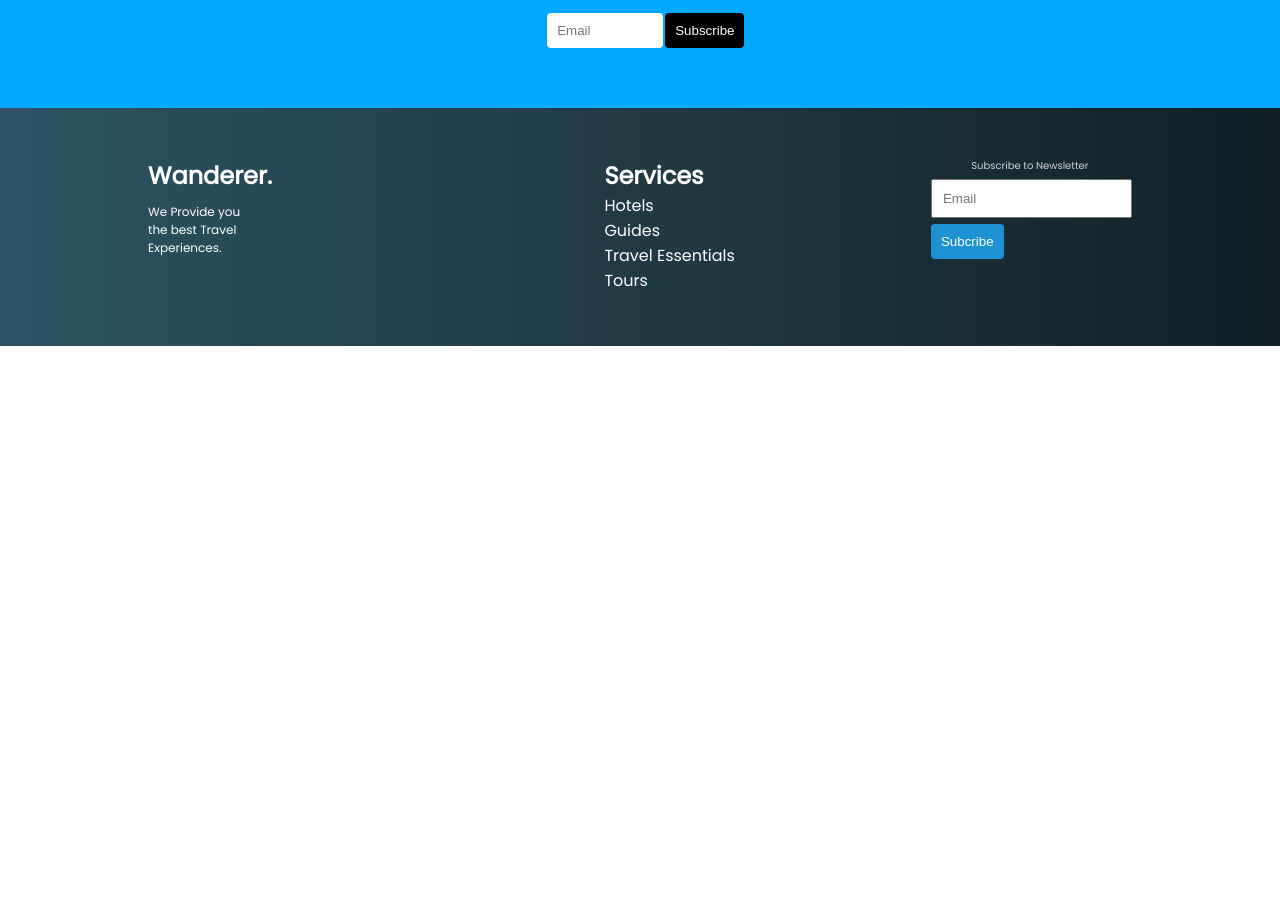
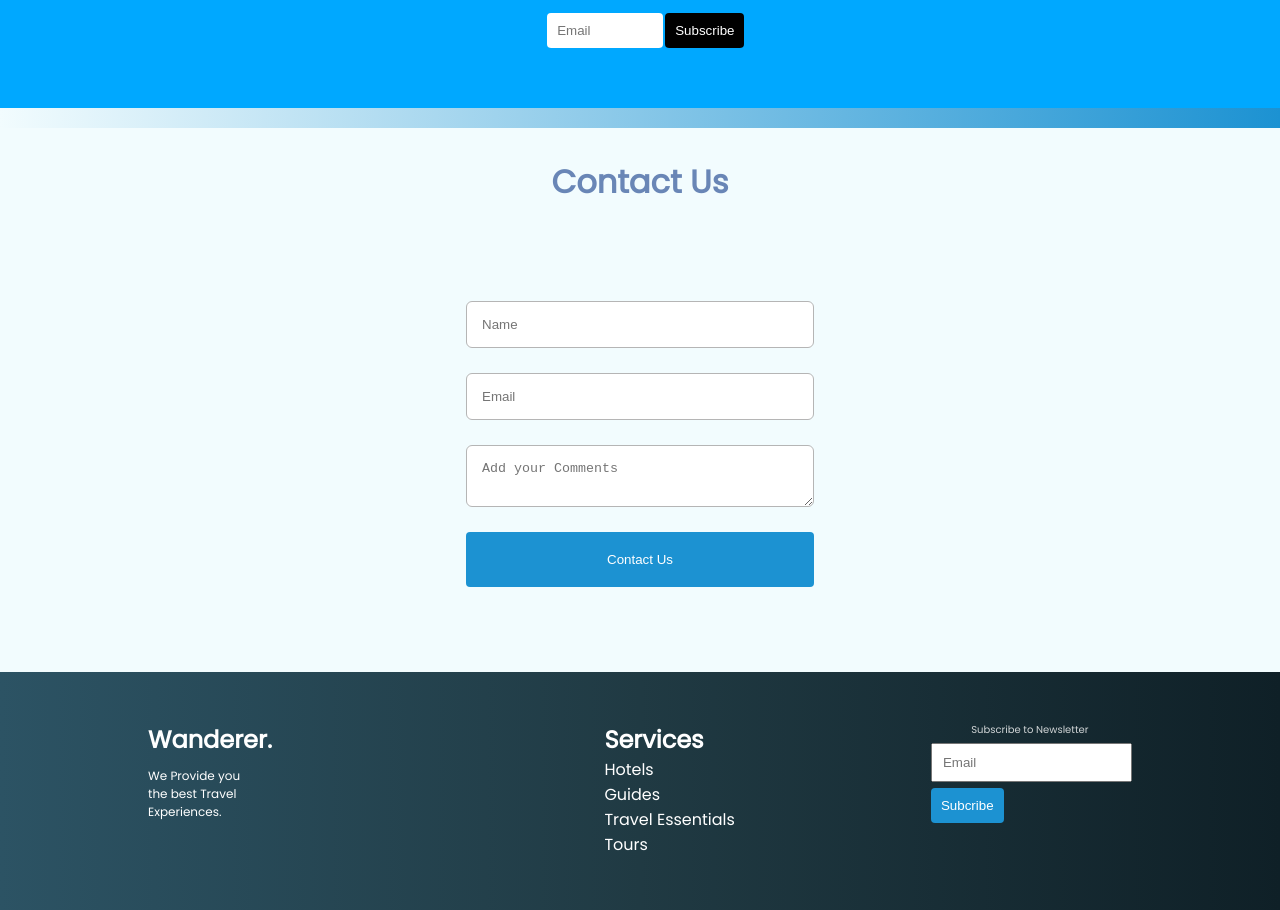
Before and after one commit to ahsanrana023/Wanderer-Application, a React (Create React App) app in the folder wanderer-project/: page / in a window 1280 px wide. Shown: the part 2240-3150 px from the top of the page. Before the commit the page ends 2586 px from the top, so only its background shows below. Built offline with nearby package versions, Linux system fonts and the light colour scheme.

Commit message:
contact us

```diff
--- a/wanderer-project/src/Pages/Error.jsx
+++ b/wanderer-project/src/Pages/Error.jsx
@@ -1,7 +1,11 @@
 import React from "react";
 
 function Error() {
-  return <div>Page does not exist</div>;
+  return (
+    <div style={{ textAlign: "center", padding: "150px", height: "100vh" }}>
+      <h1>Page does not exist</h1>
+    </div>
+  );
 }
 
 export default Error;
--- a/wanderer-project/src/Pages/Home.jsx
+++ b/wanderer-project/src/Pages/Home.jsx
@@ -2,7 +2,7 @@ import React from "react";
 import About from "../components/About";
 import CustomerReviews from "../components/CustomerReviews";
 import Header from "../components/Header";
-
+import Contact from "../components/Contact";
 function Home() {
   return (
     <div>
@@ -53,6 +53,7 @@ function Home() {
           Subscribe
         </button>
       </div>
+      <Contact />
     </div>
   );
 }
--- a/wanderer-project/src/Pages/Hotels.jsx
+++ b/wanderer-project/src/Pages/Hotels.jsx
@@ -5,8 +5,8 @@ import { Link } from "react-router-dom";
 import "./hotels.css";
 export default function Hotels() {
   const [formData, setFormData] = React.useState({
-    email: "",
-    password: "",
+    checkin: "",
+    checkout: "",
     cpassword: "",
   });
   console.log(formData);
@@ -45,7 +45,7 @@ export default function Hotels() {
               className="fieldbox"
               type="date"
               placeholder="Email address"
-              name="email"
+              name="checkin"
               onChange={handleChange}
               value={formData.email}
             />
@@ -56,7 +56,7 @@ export default function Hotels() {
               className="fieldbox"
               type="date"
               placeholder="Enter Password"
-              name="password"
+              name="checkout"
               onChange={handleChange}
               value={formData.password}
             />
--- /dev/null
+++ b/wanderer-project/src/components/Contact.js
@@ -0,0 +1,67 @@
+import React from "react";
+import "./contact.css";
+export default function Register() {
+  const [formData, setFormData] = React.useState({
+    name: "",
+    email: "",
+    comment: "",
+  });
+
+  function handleChange(e) {
+    e.persist();
+    setFormData((prevData) => {
+      return {
+        ...prevData,
+        [e.target.name]: e.target.value,
+      };
+    });
+  }
+
+  return (
+    <div className="contact" style={{ backgroundColor: "#f2fcfe" }}>
+      <div className="contact--form">
+        <h2
+          style={{
+            marginBottom: "35px",
+            marginTop: "20px",
+            textAlign: "center",
+            padding: "30px",
+            color: "#6986b6",
+            fontSize: "32px",
+          }}
+        >
+          Contact Us
+        </h2>
+        <form className="contact-form-fields">
+          <input
+            type="text"
+            name="name"
+            onChange={handleChange}
+            value={formData.name}
+            placeholder="Name"
+            className="field"
+          />
+
+          <input
+            type="text"
+            name="email"
+            onChange={handleChange}
+            value={formData.email}
+            placeholder="Email"
+            className="field"
+          />
+
+          <textarea
+            type="text"
+            name="password"
+            onChange={handleChange}
+            value={formData.comment}
+            className="field"
+            placeholder="Add your Comments"
+          ></textarea>
+          <button className="contact--btn">Contact Us</button>
+        </form>
+      </div>
+    </div>
+  );
+}
--- /dev/null
+++ b/wanderer-project/src/components/contact.css
@@ -0,0 +1,28 @@
+.field {
+  display: block;
+  padding: 15px;
+  width: 60%;
+  margin-bottom: 25px;
+  border-radius: 6px;
+  border: 1px solid rgb(181, 181, 181);
+}
+.contact-form-fields {
+  display: flex;
+  justify-content: center;
+  align-items: center;
+  flex-direction: column;
+
+  width: 50%;
+  margin-left: 25%;
+  padding: 30px;
+}
+.contact--btn {
+  width: 60%;
+  margin-bottom: 55px;
+  cursor: pointer;
+  padding: 20px;
+}
+.contact--btn:hover {
+  background-color: #000;
+  color: #fff;
+}
```
